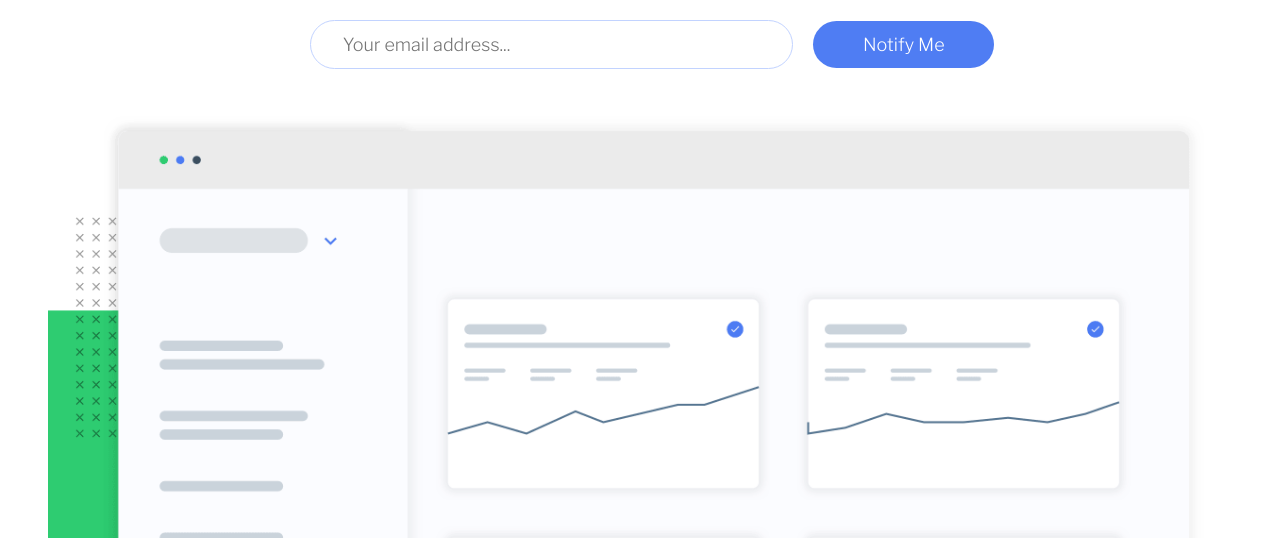
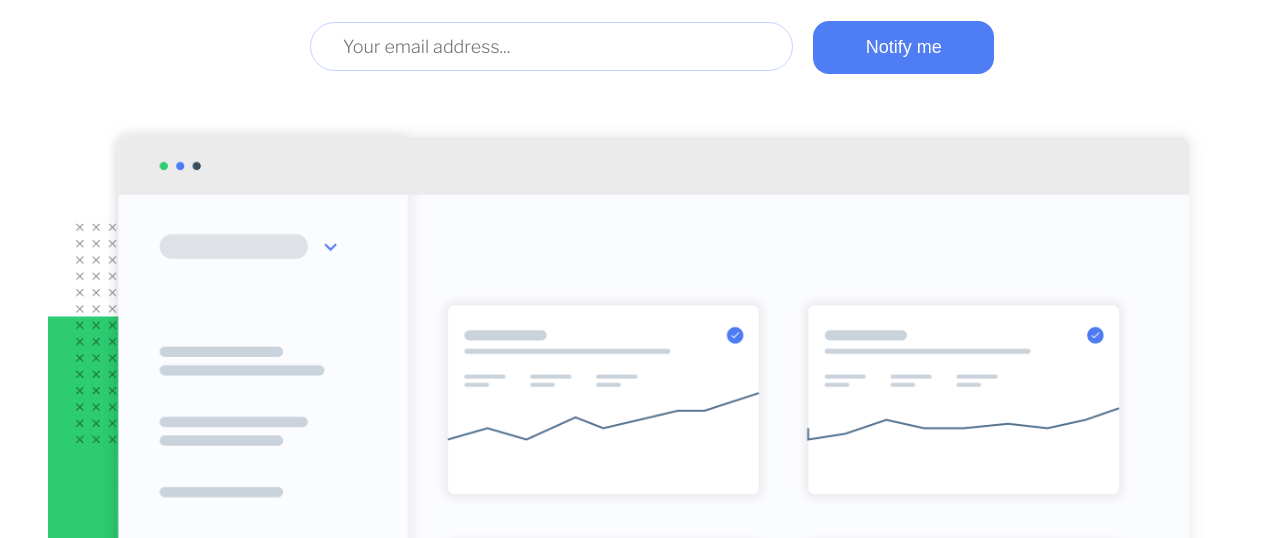
Before and after one commit to Praixx/ping-landing-page, a plain HTML site: page index.html in a window 1280 px wide. Shown: the part 262-800 px from the top of the page. Drawn offline with nearby package versions, Linux system fonts and the light colour scheme.

Commit message:
Add files via upload

```diff
--- a/index.html
+++ b/index.html
@@ -23,7 +23,7 @@
     <form>
       <input type="email" class="mail email" name="email" placeholder="Your email address...">
 
-      <input type="submit" class="submit-btn" value="Notify Me">
+      <button type="button" class="submit-btn">Notify me</button>
       <label for="email">
         <p class="error-msg"><i>please provide a valid email address</i></p>
       </label>
--- a/styles.css
+++ b/styles.css
@@ -104,6 +104,9 @@ input{
     color: white;
     transition: 0.3s;
     position: relative;
+    padding: 1rem 0.8rem 1rem 0.8rem;
+    font-size: 18px;
+    border-radius: 1rem;
 }
 
 .submit-btn:hover{
```
